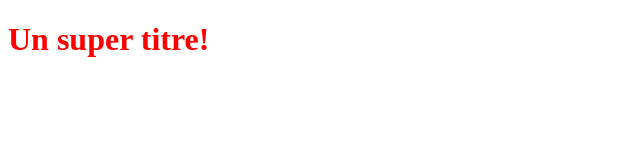
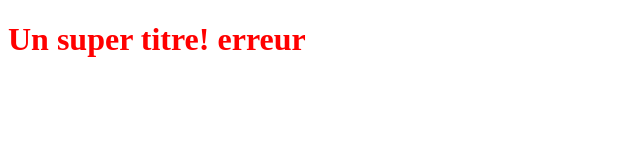
Before and after one commit to OrNiceH/OpenclassroomsProject, a plain HTML site: page PremierProjet/index.html in a window 1280 px wide. Shown: the whole page, without its empty margins (0-640 px from the left). Drawn offline with Linux system fonts and the light colour scheme.

Commit message:
snde modif on index

```diff
--- a/PremierProjet/index.html
+++ b/PremierProjet/index.html
@@ -5,6 +5,6 @@
    <link rel="stylesheet" type="text/css" href="styles.css">
 </head>
 <body>
-   <h1>Un super titre!</h1>
+   <h1>Un super titre! erreur </h1>
 </body>
 </html>
```
Also changed, not shown: PremierProjet/file1.txt (added).
